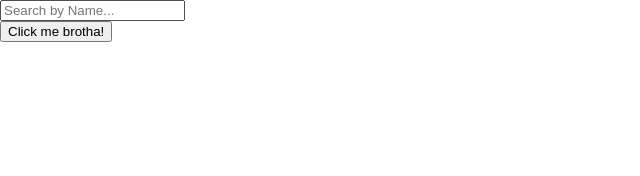
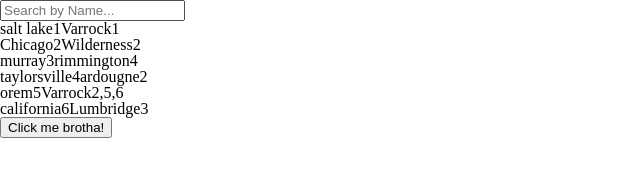
Before and after one commit to PwntasticKev/Wango-Headers, a plain HTML site: page CategorySelector/selector.html in a window 1280 px wide. Shown: the whole page, without its empty margins (0-640 px from the left). Drawn offline with nearby package versions, Linux system fonts and the light colour scheme.

Commit message:
commiting my code.

```diff
--- a/CategorySelector/selector.html
+++ b/CategorySelector/selector.html
@@ -10,10 +10,16 @@
 	</head>
 
 	<body>
+    <style>
+      .blah{
+
+      }
+      </style>
 		<input id="source" placeholder="Search by Name..." />
 		<div id="result"></div>
 		<div class="test"></div>
-		<button onclick="">Click me brotha!</button>
+		<div class="filtered"></div>
+		<button onclick="filter($('#source').val())">Click me brotha!</button>
 
 		<!-- JAVASCRIPT -->
 		<script src="https://ajax.googleapis.com/ajax/libs/jquery/3.1.0/jquery.min.js"></script>
@@ -51,7 +57,8 @@
 				{
 					id: 5,
 					name: "orem",
-					cat: 2,
+					cat: [2, 5, 6],
+					price: "$200",
 					neighborhood: "Varrock"
 				},
 				{
@@ -62,22 +69,23 @@
 				}
 			]
 
-			let res = offers.map(
+			let offersCopy = offers.slice()
+			let res = offersCopy.map(
 				(v, i) =>
-					` <section key="${i}" style='display: flex;'>
-																																				    <div>${v.name}</div><div>${v.id}</div><div>${v.neighborhood}</div>
-																																				  </section>`
+					` <section key="${i}" style='display: flex;' class='cat_'>
+					    <div >${v.name}</div>
+					    <div>${v.id}</div>
+					    <div>${v.neighborhood}</div>
+					    <div>${v.cat}</div>
+					  </section>`
 			)
-			// $(".test").append(res.filter(v => {
-			// 	return v.name.toLowerCase().includes(e.target.value)
-			// }))
+			$(".test").html(res)
 
-			const filterVenues = function(e, cat, neighborhood) {
+			const filterVenues = function(e, id, neighborhood) {
 				// $result.innerHTML = e.target.value
-				let filtered = offers.filter(v => {
+				let filtered = offersCopy.filter(v => {
 					return v.name.toLowerCase().includes(e.target.value)
 				})
-				// const filtered = offers.filter(containsDeep(e.target.value, 1))
 				console.log(offers)
 				console.log(filtered)
 				$(".test").append(filtered)
```
